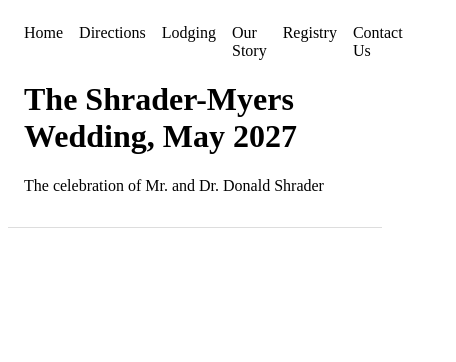
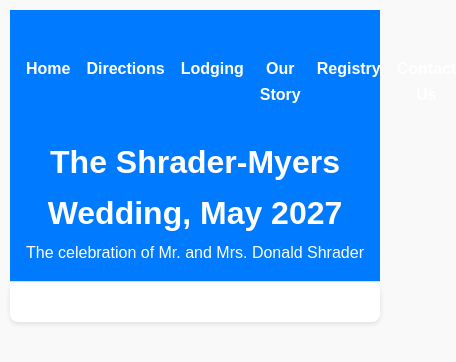
Before and after one commit to eaglefly0/ShraderWedding, a plain HTML site: page home.html in a window 390 px wide. Shown: the whole page, 456 px wide, since content can reach past the window. Drawn offline with Linux system fonts and the light colour scheme.

Commit message:
Basic CSS & Organizational Cleanup

```diff
--- /dev/null
+++ b/css/style.css
@@ -0,0 +1,88 @@
+/* ========== Global Styles ========== */
+* {
+  margin: 0;
+  padding: 0;
+  box-sizing: border-box;
+}
+
+body {
+  font-family: Arial, sans-serif;
+  line-height: 1.6;
+  color: #333;
+  background-color: #f9f9f9;
+  padding: 20px;
+}
+
+/* ========== Header ========== */
+header {
+  background: #007bff;
+  color: #fff;
+  padding: 20px 10px;
+  text-align: center;
+}
+
+header h1 {
+  font-size: 2.5rem;
+}
+
+/* ========== Navigation ========== */
+nav {
+  margin: 20px 0;
+  text-align: center;
+}
+
+nav a {
+  color: #007bff;
+  text-decoration: none;
+  margin: 0 15px;
+  font-weight: bold;
+}
+
+nav a:hover {
+  text-decoration: underline;
+}
+
+/* ========== Main Content ========== */
+main {
+  max-width: 800px;
+  margin: 0 auto;
+  background: #fff;
+  padding: 20px;
+  border-radius: 8px;
+  box-shadow: 0 2px 5px rgba(0, 0, 0, 0.1);
+}
+
+main h2 {
+  color: #007bff;
+  margin-bottom: 15px;
+}
+
+main p {
+  margin-bottom: 15px;
+}
+
+/* ========== Footer ========== */
+footer {
+  text-align: center;
+  margin-top: 20px;
+  padding: 10px;
+  background: #333;
+  color: #fff;
+  font-size: 0.9rem;
+}
+
+/* ========== Responsive Design ========== */
+@media (max-width: 768px) {
+  body {
+    padding: 10px;
+  }
+
+  header h1 {
+    font-size: 2rem;
+  }
+
+  nav a {
+    display: block;
+    margin: 10px 0;
+  }
+}
--- a/home.html
+++ b/home.html
@@ -1,4 +1,5 @@
 <!DOCTYPE html>
+<link rel="stylesheet" href="css/style.css">
 <html lang="en">
 <head>
     <meta charset="UTF-8">
@@ -16,7 +17,7 @@
     <header>
         <nav aria-label="Main navigation">
             <ul>
-                <li><a href="index.html">Home</a></li>
+                <li><a href="home.html">Home</a></li>
                 <li><a href="directions.html">Directions</a></li>
                 <li><a href="lodging.html">Lodging</a></li>
                 <li><a href="our-story.html">Our Story</a></li>
@@ -26,13 +27,13 @@
         </nav>
 
         <h1>The Shrader-Myers Wedding, May 2027</h1>
-        <p>The celebration of Mr. and Dr. Donald Shrader</p>
+        <p>The celebration of Mr. and Mrs. Donald Shrader</p>
     </header>
 
     <main>
         <!-- Existing site content can go here -->
     </main>
 
-    <script src="script.js"></script>
+    <script src="js/script.js"></script>
 </body>
 </html>
```
Also changed, not shown: contact.html (+1 -0 lines), directions.html (+1 -0 lines), lodging.html (+1 -0 lines), our-story.html (+1 -0 lines), registry.html (+1 -0 lines), js/script.js (renamed from script.js).
